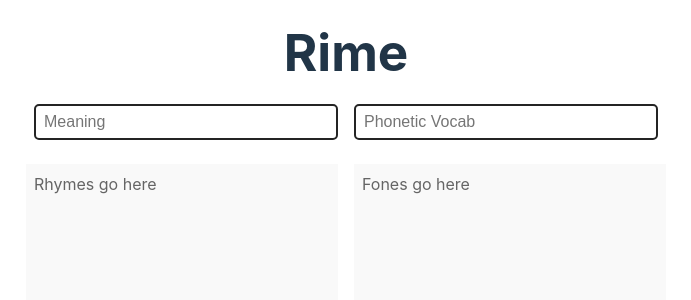
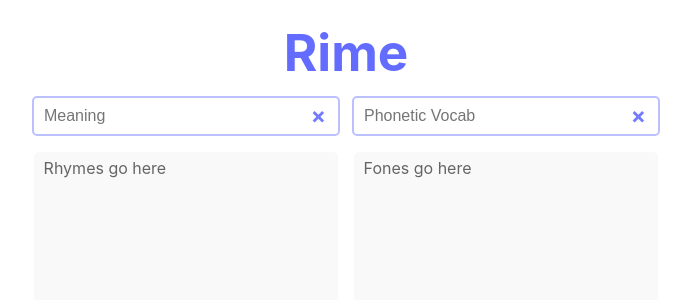
Before and after one commit to tbjp/rime-mnemonics, a Svelte app: page / in a window 1280 px wide. Shown: the top 300 px of the page, without its empty margins (294-985 px from the left). Built offline with nearby package versions, Linux system fonts and the light colour scheme.

Commit message:
Added filter for 1-letter words and query. Added clear buttons. Enabled spelled-like functionality on both lists. Fixed glow animation.

```diff
--- a/src/app.css
+++ b/src/app.css
@@ -50,6 +50,7 @@ h1 {
   margin: 0;
   margin-top: 3vh;
   text-align: center;
+  color:#646cff;
 }
 
 button {
@@ -98,9 +99,10 @@ select {
 
 input {
   width: 100%;
+  min-width: 0;
   height: 1em;
-  padding: 0.5em;
-  margin: 0.5em;
+  padding: 0.6em;
+  margin: 0 0.4em;
   font-size: 1em;
   border-radius: 5px;
   border-style: solid;
@@ -119,8 +121,6 @@ input:focus {
 }
 
 .main-layout {
-  padding: 0.5em;
-  margin: 0.5em;
   font-size: 1em;
   width:100%;
   max-height: 100%;
@@ -132,12 +132,13 @@ ul {
   list-style-type:none;
   width: 100%;
   height: 100%;
-  margin: 0;
+  margin: 0 0.5em;
   padding: 0;
+  border-radius: 5px;
 }
 
 li {
-  margin: 0.5em;
+  margin: 0.3em 0.6em;
   font-size: 1em;
   width: 80%;
   text-align: left;
@@ -169,6 +170,27 @@ li {
   flex: 1 1 1px;
 }
 
+.clearable-input {
+  position: relative;
+  display: flex;
+  width:100%;
+}
+.clearable-input > input {
+  padding-right: 1.6em;
+}
+.clearable-input > .x-button {
+  position: absolute;
+  top: 0;
+  right: 0;
+  font-weight: bold;
+  font-size: 1.4em;
+  padding: 0 0.9em;
+  line-height: 1.8em;
+  cursor: pointer;
+  color:#747bff;
+}
+
+
 .flex-container {
   display: flex;
   flex-direction: row;
@@ -178,12 +200,12 @@ li {
 .header {
   min-height:0;
   text-align: center;
+
 }
 
 .lists {
   flex: 1 1 1px;
   min-height: 0;
-  column-gap: 2vh;
 }
 
 .lists * {
@@ -210,4 +232,11 @@ li {
   .placeholder {
     color: #656565;
   }
+  input {
+    border-color: #bdc0ff;
+  }
+  input:focus {
+    border-color:#ffffff00;
+    outline-color: #1c1f53;
+  }
 }
--- a/src/components/Content.svelte
+++ b/src/components/Content.svelte
@@ -1,8 +1,8 @@
 <script lang="ts">
-    import { onMount } from 'svelte'
+    import { onMount } from 'svelte';
     import type { loop_guard } from 'svelte/internal';
-    import { fly } from 'svelte/transition'
-    import { openView } from '/src/store/stores'
+    import { fly } from 'svelte/transition';
+    import { openView } from '/src/store/stores';
 
     let meaning = null;
     let prevMeaning = null;
@@ -30,7 +30,7 @@
         resetList2Timer();
         prevVocab = vocab;
       };
-      const preppedQuery = prepQuery(query, type, options);
+      const preppedQuery = prepQuery(query, load_flag, options);
       const promise = fetchRhymes(preppedQuery, load_flag);
       promise.then(
         function(value) {
@@ -45,7 +45,7 @@
               {fonesError = false};
             };
           } else {
-          sortResults(value, load_flag);
+          sortResults(value, load_flag, query);
           if (load_flag == "r") {rhymesError = false} else {fonesError = false}
           }
         }).catch(error => {
@@ -62,15 +62,14 @@
     console.log(typeof query);
     let typeCode = null;
       if (query !== null) {
-        if (type == "A") {
+        if (query.includes("*") && query.length > 1) {
+          typeCode = "sp=";
+        } else if (type == "r" && !query.includes("*")) {
           typeCode = "rel_rhy=";
+        } else if (type == "f" && !query.includes("*")) {
+          typeCode = "sl=";
         } else {
-            const boolean = query.includes("*");
-            if (query.includes("*")) {
-                typeCode = "sp=";
-            } else {
-                typeCode = "sl=";
-            }
+          return null
         };
         const trimmed = query.trim();
         const preppedQuery = typeCode + trimmed + options;
@@ -97,21 +96,25 @@
     }
   };
 
-  function sortResults(wordList, load_flag) {
+  function sortResults(wordList, load_flag, query) {
       const listA = wordList;
-      listA.forEach((wl) => {
+      console.log(wordList);
+      const listB = listA.filter(wl => wl.word.length != 1 &&
+        wl.word != query.replace("*","")
+        );
+      listB.forEach((wl) => {
           const frequency = parseFloat(wl.tags[0].slice(2,11));
           wl.comboScore = wl.score + (frequency * 10);
       });
-      listA.sort((a, b) => {
+      listB.sort((a, b) => {
           return b.comboScore - a.comboScore;
       });
-      console.log(listA);
+      console.log(listB);
       if (load_flag == "r") {
-        rhymesList = listA;
+        rhymesList = listB;
         rhymesLoading = false;
       } else {
-        fonesList = listA;
+        fonesList = listB;
         fonesLoading = false;
       };
     };
@@ -122,7 +125,6 @@
 
   function submitTimerM() {
     resetList1Timer();
-    glowUp1 = true;
     console.log("Rime Input Event Called");
     console.log(meaning)
     if (!isNewValidQuery(prevMeaning, meaning)) {
@@ -130,6 +132,7 @@
       glowUp1 = false;
       return
     } else {
+      glowUp1 = true;
       meaningTimer = setTimeout(() => {
         document.getElementById("rimesButton").click();
         prevMeaning = meaning;
@@ -155,26 +158,40 @@
       }, 2000)};
   };
 
+  function clearA() {
+    meaning = "";
+    rhymesList = null;
+    prevMeaning = "";
+    resetList1Timer();
+  };
+
+  function clearB() {
+    vocab = null;
+    fonesList = null;
+    prevVocab = null;
+    resetList2Timer();
+  };
+
   function resetList1Timer() {
+    glowUp1 = false;
     const element = document.getElementById("rimeInput");
     clearTimeout(meaningTimer);
     element.classList.remove("glowUp");
     void element.offsetWidth; // This restarts the animation.
-    element.classList.add("glowUp");
-    glowUp1 = false;
+    //element.classList.add("glowUp"); // Svelte adds it back.
   };
 
   function resetList2Timer() {
+    glowUp2 = false;
     const element = document.getElementById("foneInput");
     clearTimeout(vocabTimer);
     element.classList.remove("glowUp");
     void element.offsetWidth; // This restarts the animation.
-    element.classList.add("glowUp");
-    glowUp2 = false;
+    //element.classList.add("glowUp"); // Svelte adds it back.
   };
 
   function isNewValidQuery(prevQuery, newQuery) {
-    if (newQuery == prevQuery || !newQuery.trim()) {
+    if (newQuery == prevQuery || !newQuery.trim() || newQuery == "") {
       return false;
     } else {
       return true;
@@ -221,14 +238,20 @@
       {/if} -->
       {#if $openView == null}
       <div class="flex-container" in:fly="{{ x:-200}}" out:fly="{{ x:200}}">
+        <div class="clearable-input">
           <input type="text" placeholder="Meaning" id="rimeInput"
           bind:value={meaning}
           on:input={submitTimerM}
           class:glowUp="{glowUp1 === true}">
+          <span class="x-button" on:click={clearA}>&times;</span>
+        </div>
+        <div class="clearable-input">
           <input type="text" placeholder="Phonetic Vocab" id="foneInput"
           bind:value={vocab}
           on:input={submitTimerV}
           class:glowUp="{glowUp2 === true}">
+          <span class="x-button" on:click={clearB}>&times;</span>
+        </div>
       </div>
       <div class="flex-container lists" in:fly="{{ x:-200}}" out:fly="{{ x:200}}">
         <ul>
```
Lines whose indentation alone changed are shown as unchanged.
